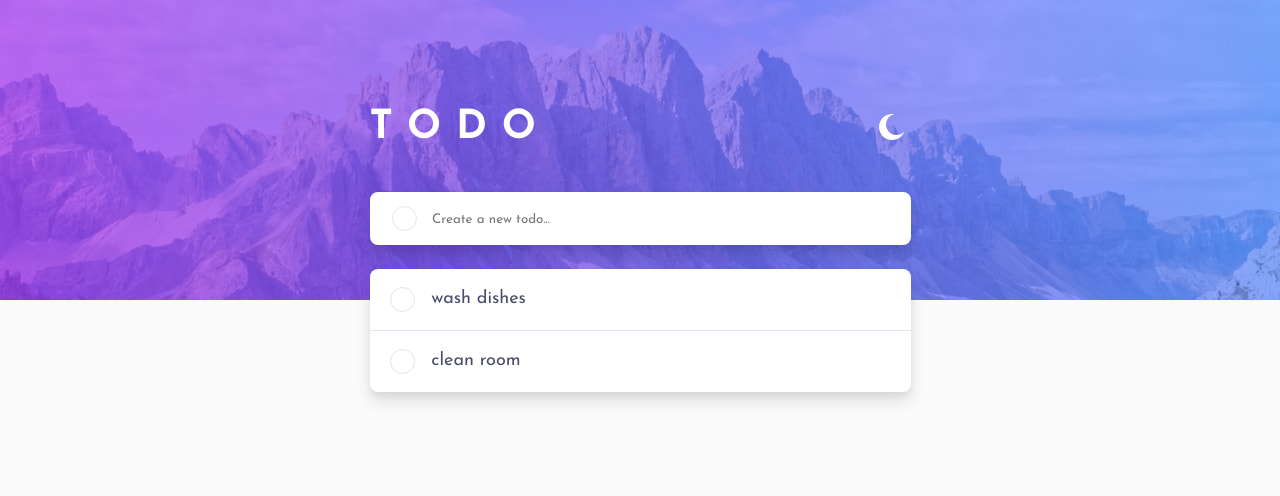
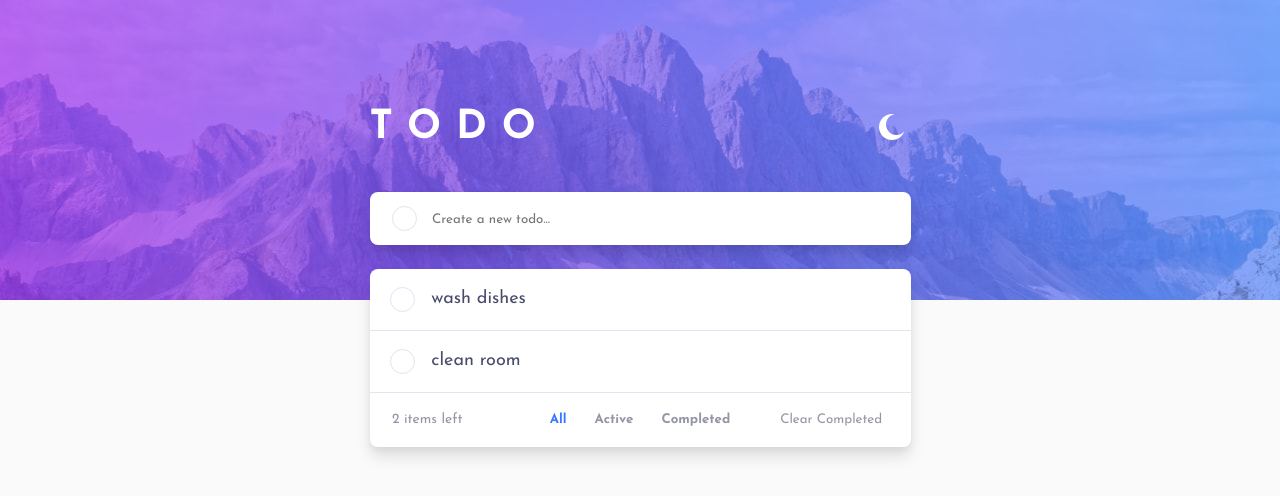
Before and after one commit to AjeaSmith/todo-vue, a Vue app: page / in a window 1280 px wide. Shown: the top 496 px of the page. Built offline with nearby package versions, Linux system fonts and the light colour scheme.

Commit message:
Filter by all/active/complete todos

```diff
--- a/src/App.vue
+++ b/src/App.vue
@@ -15,7 +15,7 @@ import TodoApp from './components/TodoApp.vue'
   </div>
 </template>
 
-<style scoped>
+<style>
 .main-bg {
   height: 12.5rem;
   background: var(--bg-mobile) no-repeat;
--- a/src/assets/base.css
+++ b/src/assets/base.css
@@ -32,6 +32,9 @@
   --color-strikethrough: var(--clr-gray-200);
   --color-border: #e3e4f1;
   --color-delete: var(--clr-gray-400);
+
+  --color-filter-text: #9495a5;
+  --color-filter-hover: #494c6b;
 }
 /* dark theme */
 [data-theme='dark'] {
@@ -43,6 +46,9 @@
   --color-strikethrough: var(--clr-blue-600);
   --color-border: var(--clr-blue-700);
   --color-delete: #707394;
+
+  --color-filter-text: #5b5e7e;
+  --color-filter-hover: var(--clr-gray-100);
 }
 
 *,
@@ -66,3 +72,7 @@ body {
   -webkit-font-smoothing: antialiased;
   -moz-osx-font-smoothing: grayscale;
 }
+
+button {
+  font-family: 'Josefin Sans', sans-serif;
+}
--- /dev/null
+++ b/src/components/FilterList.vue
@@ -0,0 +1,76 @@
+<template>
+  <section class="filter-list">
+    <span v-if="store.activeTodos.length > 1">{{ store.activeTodos.length }} items left</span>
+    <span v-else>{{ store.activeTodos.length }} item left</span>
+    <div class="filter-group">
+      <button
+        type="button"
+        :class="{ active: store.filter === 'all' }"
+        @click="store.filter = 'all'"
+      >
+        All
+      </button>
+      <button
+        type="button"
+        :class="{ active: store.filter === 'active' }"
+        @click="store.filter = 'active'"
+      >
+        Active
+      </button>
+      <button
+        type="button"
+        :class="{ active: store.filter === 'completed' }"
+        @click="store.filter = 'completed'"
+      >
+        Completed
+      </button>
+    </div>
+    <button type="button" @click="store.clearCompletedTodos()">Clear Completed</button>
+  </section>
+</template>
+
+<script setup>
+import { useTodoStore } from '@/stores/todo'
+
+const store = useTodoStore()
+</script>
+
+<style scoped>
+.filter-list {
+  display: grid;
+  grid-template-columns: 1fr 1fr 1fr;
+  font-size: 14px;
+  border-bottom-right-radius: 8px;
+  border-bottom-left-radius: 8px;
+  color: var(--color-filter-text);
+  background-color: var(--color-todo-background);
+  padding-block: 1rem;
+  padding-inline: 1.4rem;
+  transition:
+    background-color 0.5s,
+    color 0.5s;
+}
+.filter-list > button {
+  font-weight: normal;
+  justify-self: end;
+}
+
+.filter-group {
+  display: flex;
+  gap: 1rem;
+}
+button.active {
+  color: var(--clr-blue);
+}
+
+button {
+  font-weight: bold;
+  color: var(--color-filter-text);
+  cursor: pointer;
+  border: none;
+  background-color: transparent;
+}
+button:hover {
+  color: var(--color-filter-hover);
+}
+</style>
--- a/src/components/Search.vue
+++ b/src/components/Search.vue
@@ -21,6 +21,7 @@ const todoText = ref('')
 const store = useTodoStore()
 
 function handleSubmit() {
+  if (!todoText.value) return
   store.addTodo(todoText.value)
   todoText.value = ''
 }
--- a/src/components/TodoList.vue
+++ b/src/components/TodoList.vue
@@ -1,8 +1,8 @@
 <template>
-  <ul class="todo-list">
+  <ul>
     <li
       class="todo-item"
-      v-for="todo in store.todos"
+      v-for="todo in store.filterTodos"
       :key="todo.id"
       :class="{ completed: todo.done }"
     >
@@ -19,6 +19,7 @@
         <IconCross />
       </button>
     </li>
+    <FilterList />
   </ul>
 </template>
 
@@ -26,29 +27,28 @@
 import { watch } from 'vue'
 import IconCross from './icons/IconCross.vue'
 import { useTodoStore } from '@/stores/todo'
+import FilterList from './FilterList.vue'
 const store = useTodoStore()
 
-watch(store.todos, (oldvalue, newTodo) => {
+watch(store.filterTodos, (oldvalue, newTodo) => {
   console.log(newTodo)
 })
 </script>
 
-<style scoped>
+<style>
 ul {
+  color: var(--color-text);
+  background-color: var(--color-todo-background);
   list-style: none;
   padding: 0;
-}
-.todo-list {
+  border-radius: 8px;
+  transition:
+    color 0.5s,
+    background-color 0.5s;
   box-shadow:
     0 10px 15px rgba(0, 0, 0, 0.1),
     0 4px 6px rgba(0, 0, 0, 0.05);
   margin-top: 1.5rem;
-  color: var(--color-text);
-  background-color: var(--color-todo-background);
-  border-radius: 8px;
-  transition:
-    color 0.5s,
-    background-color 0.5s;
 
   .checkbox-wrapper {
     cursor: pointer;
@@ -77,7 +77,8 @@ ul {
       border 0.5s;
   }
 
-  .checkbox-input-hidden:checked + .checkbox-gradient {
+  .checkbox-input-hidden:checked + .checkbox-gradient,
+  .todo-item.completed .checkbox-gradient {
     border: none;
     background:
       url('/images/icon-check.svg'),
@@ -86,7 +87,8 @@ ul {
     background-position: center;
   }
 
-  .checkbox-input-hidden:checked ~ .todo {
+  .checkbox-input-hidden:checked ~ .todo,
+  .todo-item.completed .todo {
     text-decoration: line-through;
     color: var(--color-strikethrough);
   }
@@ -102,7 +104,6 @@ ul {
     transition: border 0.5s;
     position: relative;
   }
-
   .todo-item:last-child {
     border-bottom: 0;
   }
@@ -112,6 +113,11 @@ ul {
     border-radius: 50%;
     display: inline-block;
   }
+
+  .todo-item:hover .checkbox-input-hidden:checked + .checkbox-gradient {
+    border: none;
+  }
+
   .todo-item:hover .todo-delete {
     display: block;
   }
@@ -120,11 +126,6 @@ ul {
     color: var(--color-text);
     transition: color 0.5s;
   }
-
-  /* .todo-item.completed .todo {
-    text-decoration: line-through;
-    color: var(--color-strikethrough);
-  } */
 
   .todo-delete {
     display: none;
--- a/src/stores/todo.ts
+++ b/src/stores/todo.ts
@@ -1,5 +1,5 @@
 import { defineStore } from 'pinia'
-import { ref } from 'vue'
+import { computed, ref } from 'vue'
 
 interface Todo {
   id: number
@@ -12,6 +12,20 @@ export const useTodoStore = defineStore('todo', () => {
     { id: 1, text: 'wash dishes', done: false },
     { id: 2, text: 'clean room', done: false },
   ])
+
+  const filter = ref('all')
+
+  // Computed
+  const activeTodos = computed(() => {
+    return todos.value.filter((todo) => !todo.done)
+  })
+
+  const filterTodos = computed(() => {
+    if (filter.value === 'active') return todos.value.filter((todo) => !todo.done)
+    if (filter.value === 'completed') return todos.value.filter((todo) => todo.done)
+
+    return todos.value
+  })
 
   // Actions
   function addTodo(text: string) {
@@ -29,5 +43,17 @@ export const useTodoStore = defineStore('todo', () => {
       todo.done = true
     }
   }
-  return { todos, addTodo, deleteTodo, markAsComplete }
+  function clearCompletedTodos() {
+    todos.value = todos.value.filter((todo) => !todo.done)
+  }
+  return {
+    todos,
+    addTodo,
+    deleteTodo,
+    markAsComplete,
+    filter,
+    filterTodos,
+    activeTodos,
+    clearCompletedTodos,
+  }
 })
```
